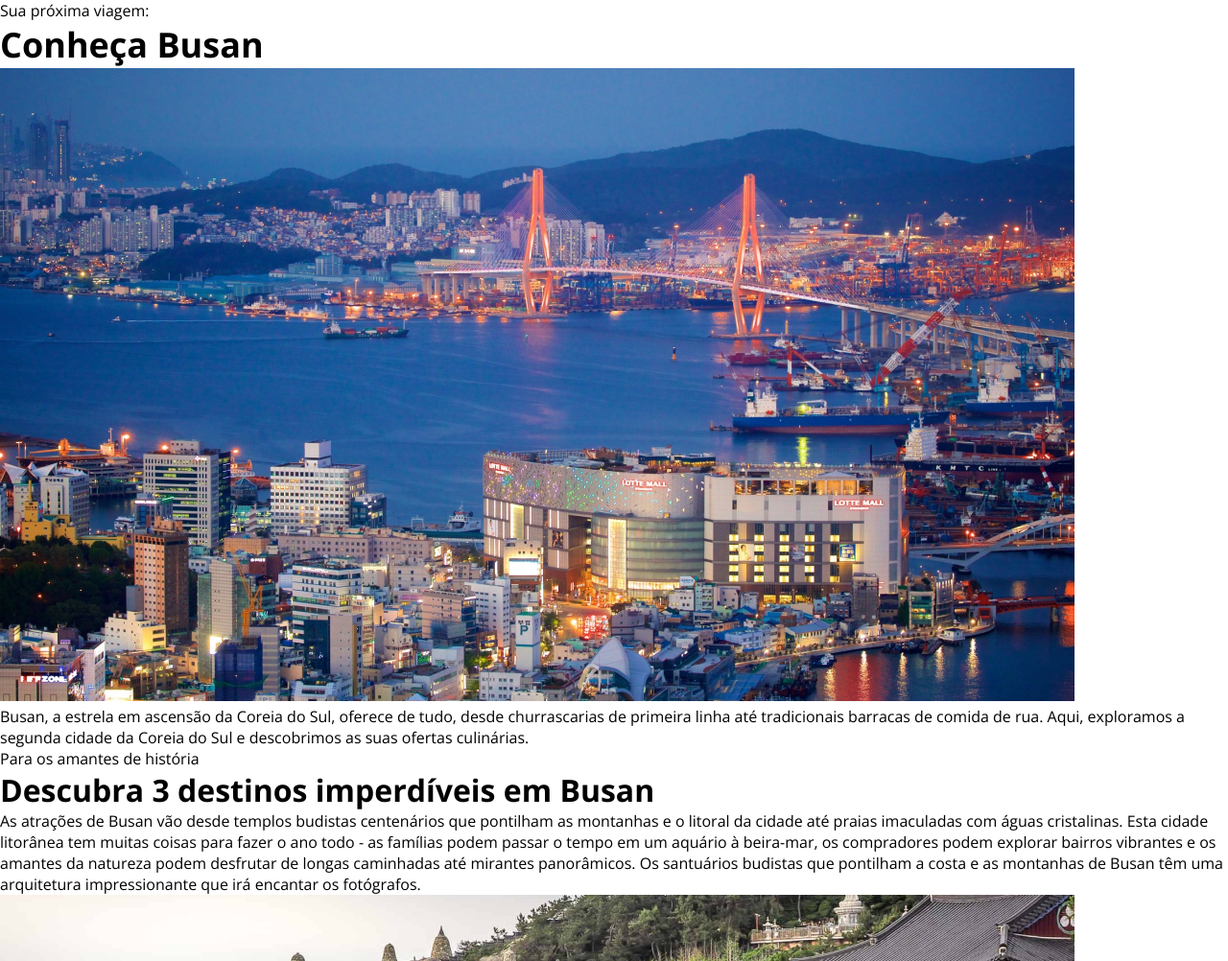
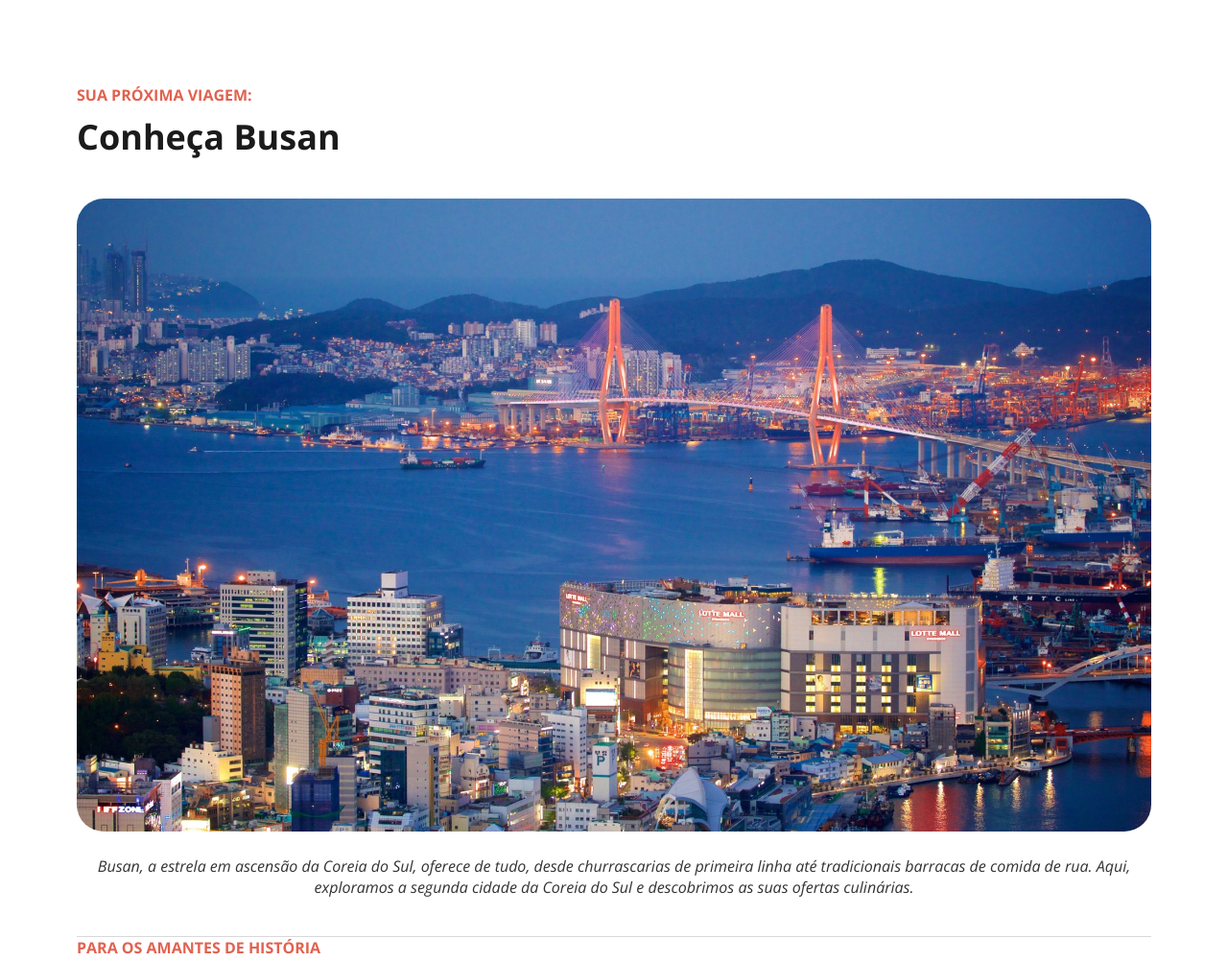
Before and after one commit to anndcodes/local-turistico, a plain HTML site: page index.html in a window 1280 px wide. Shown: the top 1002 px of the page at 96% size. Drawn offline with nearby package versions, Linux system fonts and the light colour scheme.

Commit message:
style: header content

```diff
--- a/index.html
+++ b/index.html
@@ -14,10 +14,10 @@
 <body>
   <div id="container">
     <header>
-      <span>Sua próxima viagem:</span>
+      <p class="headline">Sua próxima viagem:</span>
       <h1>Conheça Busan</h1>
       <img src="assets/header-img.jpg" alt="" />
-      <p>
+      <p class="description">
         Busan, a estrela em ascensão da Coreia do Sul, oferece de tudo, desde
         churrascarias de primeira linha até tradicionais barracas de comida de
         rua. Aqui, exploramos a segunda cidade da Coreia do Sul e descobrimos
@@ -25,10 +25,12 @@
       </p>
     </header>
 
+    <div class="divider"></div>
+
     <main>
 
       <section class="description">
-        <span>Para os amantes de história</span>
+        <p class="headline">Para os amantes de história</p>
         <h2>Descubra 3 destinos imperdíveis em Busan</h2>
         <p>
           As atrações de Busan vão desde templos budistas centenários que
--- a/style.css
+++ b/style.css
@@ -8,26 +8,32 @@
   font-size: 62.5%;
   font-family: "Open Sans", sans-serif;
 
-  --background-default: #F5F4F0;
-  --border-primary: #D9D9D9;
+  --background-default: #f5f4f0;
+  --border-primary: #d9d9d9;
 
-  --text-primary: #1B1B1B;
+  --text-primary: #1b1b1b;
   --text-secondary: #333333;
   --text-tertiary: #696969;
-  --text-headliene: #E1624F;
+  --text-headliene: #e1624f;
 
-  --accent-blue: #0C51A7;
-  --accent-orange: #E95E10;
-  --accent-pink: #E5245E;
-  --accent-purple: #591B98;
+  --accent-blue: #0c51a7;
+  --accent-orange: #e95e10;
+  --accent-pink: #e5245e;
+  --accent-purple: #591b98;
 }
 
 body {
   font-size: 1.6rem;
 }
 
+#container {
+  margin: 8.8rem 8rem 4.8rem;
+}
+
 h1 {
   font-size: 3.6rem;
+  color: var(--text-primary);
+  padding-top: 0.8rem;
 }
 
 h2 {
@@ -37,3 +43,35 @@ h2 {
 h3 {
   font-size: 2.8rem;
 }
+
+img {
+  border-radius: 28px;
+  width: 100%;
+  object-fit: cover;
+}
+
+.headline {
+  color: var(--text-headliene);
+  font-weight: bold;
+  text-transform: uppercase;
+}
+
+p {
+  color: var(--text-secondary);
+}
+
+header .description {
+  text-align: center;
+  font-style: italic;
+  margin-bottom: 4rem;
+}
+
+header img {
+  margin: 4rem 0 2rem;
+}
+
+.divider {
+  width: 100%;
+  height: 1px;
+  background-color: var(--border-primary);
+}
```
